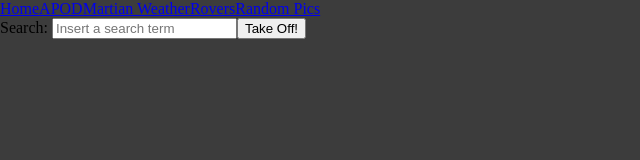
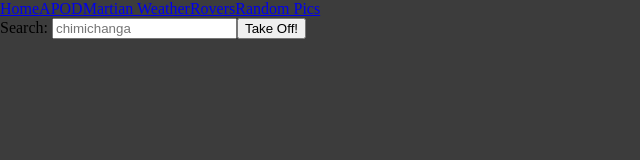
Before and after one commit to YouFaraj/SpaceExploration, a React app: page /random in a window 1280 px wide. Shown: the top 160 px of the page, without its empty margins (0-640 px from the left). Built offline with nearby package versions, Linux system fonts and the light colour scheme; the HTML template or start-up script is replaced by a standard one.

Commit message:
remove extra comments in Random

```diff
--- a/src/Components/Random/Random.jsx
+++ b/src/Components/Random/Random.jsx
@@ -11,14 +11,20 @@ const Random = () => {
   // helper functions
   const updateTerm = (e) => setTerm(e.target.value);
   const updateSearchTerm = (e) => setSearchTerm(term);
+  // easter egg
+  const addDeadPool = (searchTerm, component) => {
+    if(searchTerm === "") return ""
+    if(searchTerm === "chimichanga") return <img src="https://i.pinimg.com/564x/f3/04/01/f30401330019fb0d05cb39a281c2441a.jpg" alt="" />
+    return component
+  }
 
   return (
     <div className={styles.container}>
       <label className={styles.label}>
-        <span className={styles.search}>Search: </span><input className={styles.input} placeholder="Insert a search term" onChange={updateTerm} value={term} type="text" />
+        <span className={styles.search}>Search: </span><input className={styles.input} placeholder="chimichanga" onChange={updateTerm} value={term} type="text" />
       <button className={styles.button} type="submit" onClick={updateSearchTerm}>Take Off!</button><br></br>
       </label>
-      {searchTerm === ''? "" : <CardList term={searchTerm} />}
+      {addDeadPool(searchTerm, <CardList term={searchTerm} />)}
     </div>
   )
 }
```
